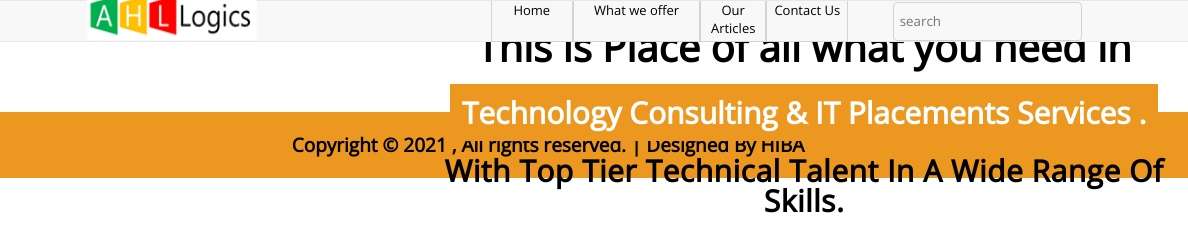
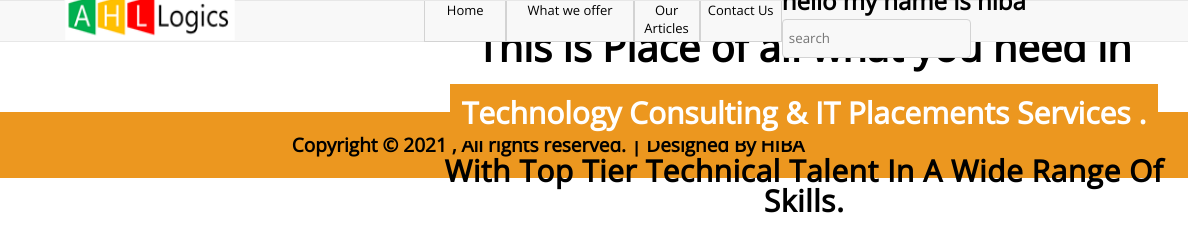
Before and after one commit to hibabadawi/AHL-logics, a plain HTML site: page index.html in a window 1280 px wide. Shown: the full height of the page, 92-1280 px from the left. Drawn offline with nearby package versions, Linux system fonts and the light colour scheme.

Commit message:
adding sentence in line NO 27

```diff
--- a/index.html
+++ b/index.html
@@ -24,7 +24,7 @@
           <li id="login-item" class="item-menu"><a href="./pagess/resister.html">Our Articles </a></li>
           <li id="resister-item" class="item-menu"><a href="../pagess/contact.html">Contact Us</a></li>
         </ul>
-
+      <h1> hello my name is hiba </h>
             <input
                id="search" type="text"
               placeholder="search"
```
